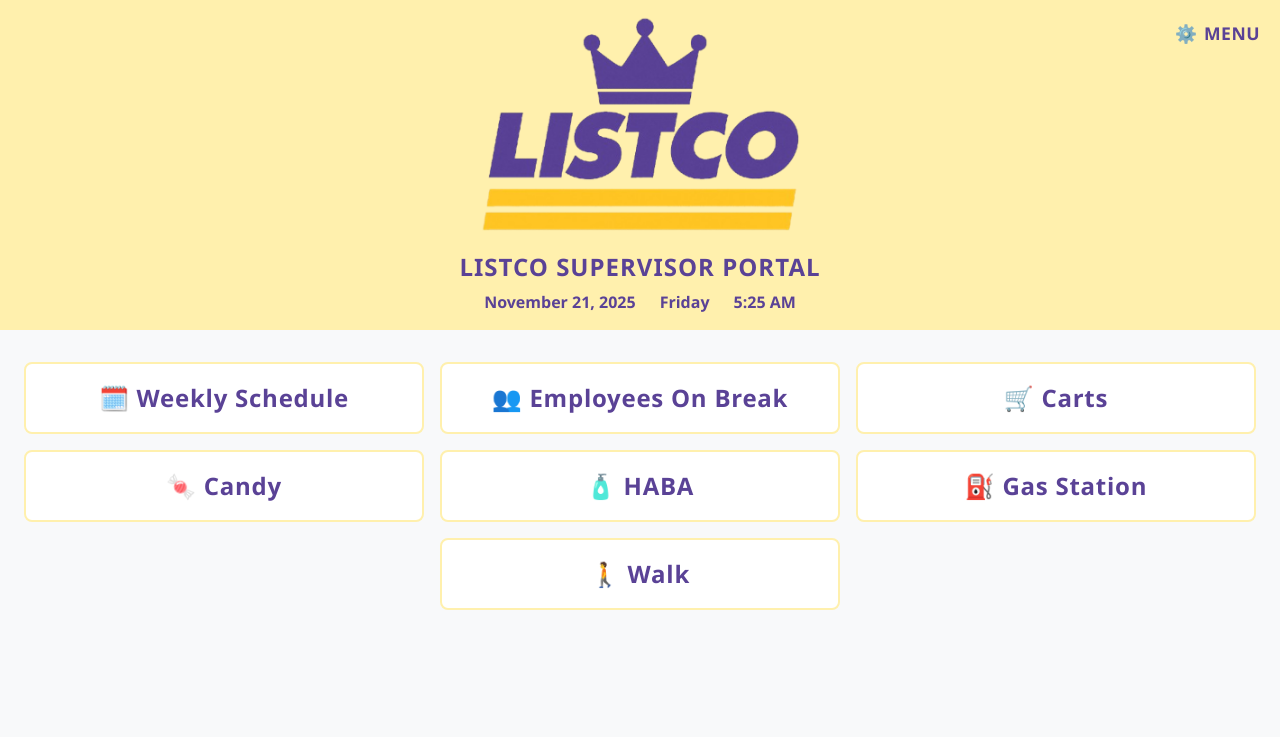
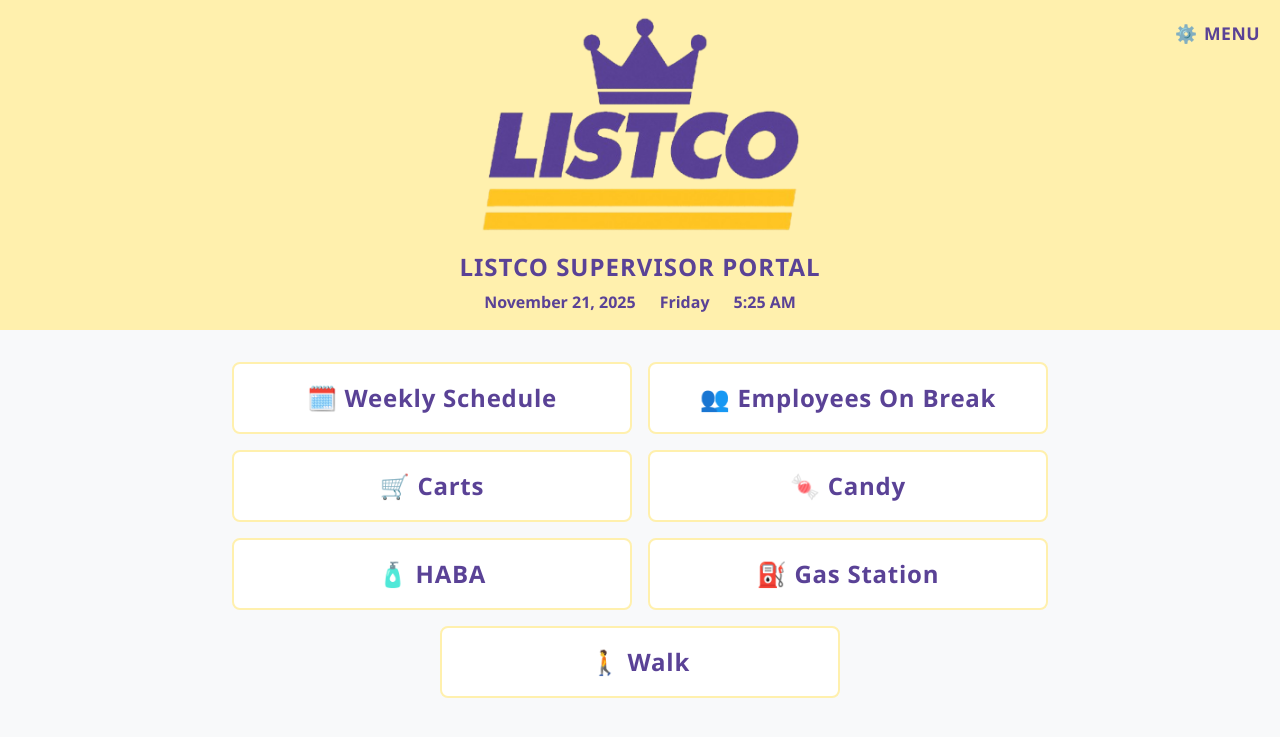
Before and after one commit to jnguy2832/Listco-Supervisor-Terminal, a Django app: page / in a window 1280 px wide. Shown: the top 737 px of the page. Run offline with Django 5.2, Linux system fonts and the light colour scheme.

Commit message:
Button Update for dashboard.html

```diff
--- a/Terminal/BreakScheduler/Templates/dashboard.html
+++ b/Terminal/BreakScheduler/Templates/dashboard.html
@@ -103,9 +103,10 @@
       background-color: rgb(255, 243, 200);
     }
 
-    /* UPDATED: Now a flexbox layout that can wrap */
+    /* UPDATED: flex layout with a max of 2 buttons per row */
     .menu-buttons {
-      margin-top: 2rem;
+      margin: 2rem auto;
+      max-width: 900px;
       display: flex;
       flex-wrap: wrap;
       justify-content: center;
@@ -113,7 +114,7 @@
     }
 
     .menu-buttons a {
-      width: 80%;
+      flex: 1 1 calc(50% - 1rem);
       max-width: 400px;
       font-size: 1.5rem;
       font-weight: 700;
@@ -141,6 +142,7 @@
         ⚙️ <span>Menu</span>
       </button>
       <ul class="dropdown-menu">
+        <li><a class="dropdown-item" href="login.html">🔓 Sign Out</a></li>
         <li><a class="dropdown-item" href="/admin/">👤 Employee Database</a></li>
       </ul>
     </div>
```
